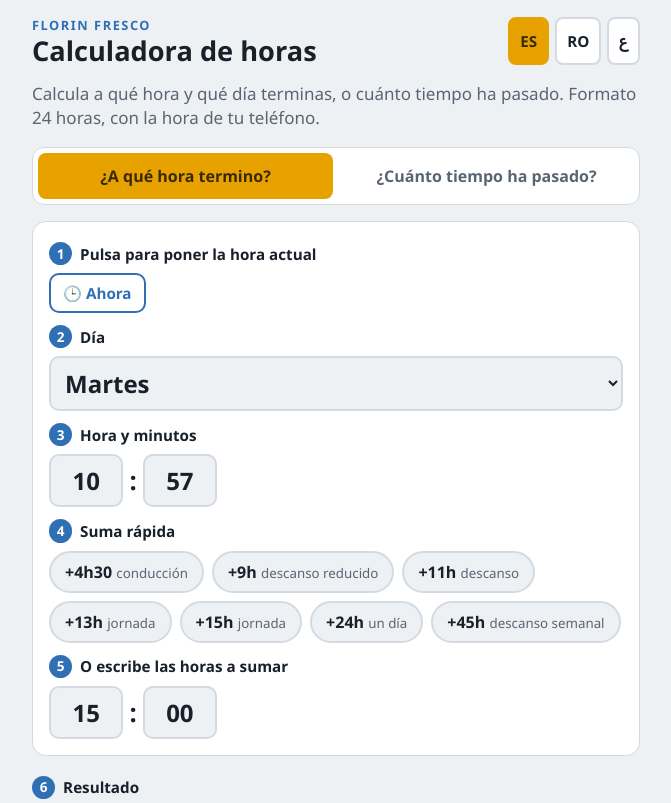
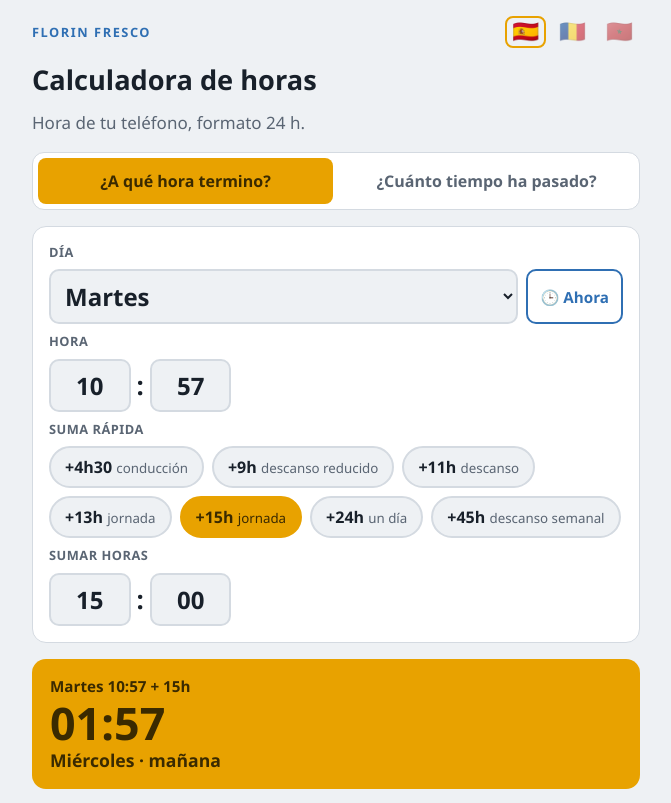
Before and after one commit to FITCODE1/calculadora-horas, a plain HTML site: page index.html in a window 1280 px wide. Shown: the top 803 px of the page, without its empty margins (304-975 px from the left). Drawn offline with Linux system fonts and the light colour scheme.

Commit message:
feat: wheel pickers, now button beside day, active quick chip, flag language switch, shorter subtitle
Co-Authored-By: Claude Opus 5.5 <noreply@anthropic.com>

```diff
--- a/index.html
+++ b/index.html
@@ -36,10 +36,10 @@ body { margin: 0; background: var(--bg); color: var(--ink); font-family: var(--f
   display: grid; gap: 16px; }
 h1, h2 { margin: 0; line-height: 1.15; }
 h1 { font-size: 1.7rem; } h2 { font-size: 1.2rem; }
-.top { display: flex; justify-content: space-between; align-items: center; gap: 10px; flex-wrap: wrap; }
+.top { display: flex; justify-content: space-between; align-items: center; gap: 10px; }
 .langs { display: flex; gap: 6px; }
-.langs button { font: 700 .95rem var(--font); border: 2px solid var(--line); background: var(--card); color: var(--ink); border-radius: 8px; padding: 6px 10px; cursor: pointer; }
-.langs button[aria-pressed="true"] { border-color: var(--accent); background: var(--accent); color: var(--accent-ink); }
+.langs button { font-size: 1.35rem; line-height: 1; border: 2px solid transparent; background: transparent; border-radius: 8px; padding: 3px 5px; cursor: pointer; opacity: .55; }
+.langs button[aria-pressed="true"] { border-color: var(--accent); opacity: 1; }
 .sub { color: var(--muted); margin: 0; }
 .brand { font-size: .8rem; font-weight: 800; letter-spacing: .12em; text-transform: uppercase; color: var(--drive); }
 .tabs { display: grid; grid-template-columns: 1fr 1fr; gap: 6px; background: var(--card); border: 1px solid var(--line); border-radius: 12px; padding: 5px; }
@@ -50,7 +50,13 @@ h1 { font-size: 1.7rem; } h2 { font-size: 1.2rem; }
 .row { display: flex; flex-wrap: wrap; gap: 10px; align-items: end; }
 label { display: grid; gap: 4px; font-size: .8rem; color: var(--muted); font-weight: 700; text-transform: uppercase; letter-spacing: .04em; }
 select, input { font: 700 1.5rem var(--font); color: var(--ink); background: var(--bg); border: 2px solid var(--line); border-radius: 10px; padding: 8px 10px; font-variant-numeric: tabular-nums; }
-.num { width: 3.1em; text-align: center; }
+.num { width: 3.4em; text-align: center; text-align-last: center; -webkit-appearance: none; appearance: none; }
+.dayrow { display: flex; gap: 8px; align-items: stretch; }
+.dayrow select { flex: 1; min-width: 0; }
+.dayrow .now { margin: 0; }
+#mode-add, #mode-diff { gap: 8px; }
+.chip.on { background: var(--accent); border-color: var(--accent); color: var(--accent-ink); }
+.chip.on small { color: var(--accent-ink); }
 .tblock { display: grid; grid-template-columns: auto 1fr; grid-template-areas: "day day" "time now"; gap: 10px; align-items: end; }
 .tblock > label { grid-area: day; }
 .tblock > .field { grid-area: time; }
@@ -61,12 +67,6 @@ select, input { font: 700 1.5rem var(--font); color: var(--ink); background: var
 .hhmm { display: flex; flex-wrap: nowrap; align-items: center; gap: 6px; direction: ltr; justify-content: flex-start; }
 .hhmm .colon { padding: 0; }
 
-.step { display: flex; align-items: center; gap: 8px; font-weight: 700; font-size: .95rem; color: var(--ink); margin-top: 4px; }
-.step .n { flex: none; width: 1.7em; height: 1.7em; border-radius: 50%; background: var(--drive); color: var(--card); display: grid; place-items: center; font-size: .85rem; }
-#mode-add { gap: 8px; }
-label.step { text-transform: none; letter-spacing: 0; display: flex; }
-#mode-add > select { width: 100%; }
-#mode-add > .now { justify-self: start; margin: 0; }
 .sep { border: 0; border-top: 1px dashed var(--line); margin: 2px 0; width: 100%; }
 @media (min-width: 560px) {
   .tblock { grid-template-columns: minmax(0, 1fr) auto auto; grid-template-areas: "day time now"; }
@@ -95,11 +95,12 @@ footer { font-size: .8rem; color: var(--muted); text-align: center; }
 <body>
 <div class="wrap">
   <div class="top">
-    <div><div class="brand">Florin Fresco</div><h1 id="t-title"></h1></div>
+    <div class="brand">Florin Fresco</div>
     <div class="langs" role="group" aria-label="Idioma">
-      <button data-lang="es">ES</button><button data-lang="ro">RO</button><button data-lang="ar">ع</button>
+      <button data-lang="es" aria-label="Español">🇪🇸</button><button data-lang="ro" aria-label="Română">🇷🇴</button><button data-lang="ar" aria-label="العربية">🇲🇦</button>
     </div>
   </div>
+  <h1 id="t-title"></h1>
   <p class="sub" id="t-sub"></p>
 
   <div class="tabs" role="tablist">
@@ -108,37 +109,26 @@ footer { font-size: .8rem; color: var(--muted); text-align: center; }
   </div>
 
   <section id="mode-add" class="card">
-    <div class="step"><span class="n">1</span><span data-t="s1"></span></div>
-    <button class="now" id="btn-now" data-t="now"></button>
-    <label for="a-day" class="step"><span class="n">2</span><span data-t="s2"></span></label>
-    <select id="a-day"></select>
-    <div class="step"><span class="n">3</span><span data-t="s3"></span></div>
-    <div class="hhmm"><input id="a-h" class="num" type="text" inputmode="numeric" maxlength="2" aria-label="h"><span class="colon">:</span><input id="a-m" class="num mm" type="text" inputmode="numeric" maxlength="2" aria-label="min"></div>
-    <div class="step"><span class="n">4</span><span data-t="s4"></span></div>
+    <span class="cap" data-t="day"></span>
+    <div class="dayrow"><select id="a-day" aria-label="day"></select><button class="now" id="btn-now" data-t="now"></button></div>
+    <span class="cap" data-t="hour"></span>
+    <div class="hhmm"><select id="a-h" class="num" aria-label="h"></select><span class="colon">:</span><select id="a-m" class="num" aria-label="min"></select></div>
+    <span class="cap" data-t="s4"></span>
     <div class="chips" id="presets"></div>
-    <div class="step"><span class="n">5</span><span data-t="s5"></span></div>
-    <div class="hhmm"><input id="d-h" class="num" type="text" inputmode="numeric" maxlength="3" value="15" aria-label="h"><span class="colon">:</span><input id="d-m" class="num mm" type="text" inputmode="numeric" maxlength="2" value="00" aria-label="min"></div>
+    <span class="cap" data-t="addH"></span>
+    <div class="hhmm"><select id="d-h" class="num" aria-label="h"></select><span class="colon">:</span><select id="d-m" class="num" aria-label="min"></select></div>
   </section>
 
   <section id="mode-diff" class="card" hidden>
-    <div class="tblock">
-      <label for="f-day"><span data-t="from"></span><select id="f-day"></select></label>
-      <div class="field"><span class="cap" data-t="hour"></span>
-        <div class="hhmm"><input id="f-h" class="num" type="text" inputmode="numeric" maxlength="2" value="21" aria-label="h"><span class="colon">:</span><input id="f-m" class="num mm" type="text" inputmode="numeric" maxlength="2" value="10" aria-label="min"></div>
-      </div>
-      <button class="now" id="btn-now-f" data-t="now"></button>
-    </div>
+    <span class="cap" data-t="from"></span>
+    <div class="dayrow"><select id="f-day" aria-label="day"></select><button class="now" id="btn-now-f" data-t="now"></button></div>
+    <div class="hhmm"><select id="f-h" class="num" aria-label="h"></select><span class="colon">:</span><select id="f-m" class="num" aria-label="min"></select></div>
     <hr class="sep">
-    <div class="tblock">
-      <label for="t-day"><span data-t="to"></span><select id="t-day"></select></label>
-      <div class="field"><span class="cap" data-t="hour"></span>
-        <div class="hhmm"><input id="t-h" class="num" type="text" inputmode="numeric" maxlength="2" value="08" aria-label="h"><span class="colon">:</span><input id="t-m" class="num mm" type="text" inputmode="numeric" maxlength="2" value="40" aria-label="min"></div>
-      </div>
-      <button class="now" id="btn-now-t" data-t="now"></button>
-    </div>
+    <span class="cap" data-t="to"></span>
+    <div class="dayrow"><select id="t-day" aria-label="day"></select><button class="now" id="btn-now-t" data-t="now"></button></div>
+    <div class="hhmm"><select id="t-h" class="num" aria-label="h"></select><span class="colon">:</span><select id="t-m" class="num" aria-label="min"></select></div>
   </section>
 
-  <div class="step" id="step6"><span class="n">6</span><span data-t="s6"></span></div>
   <div class="result" aria-live="polite">
     <span class="lbl" id="r-lbl"></span>
     <span class="big" id="r-big" dir="ltr"></span>
@@ -169,7 +159,7 @@ footer { font-size: .8rem; color: var(--muted); text-align: center; }
 const I18N = {
   es: {
     title: "Calculadora de horas",
-    sub: "Calcula a qué hora y qué día terminas, o cuánto tiempo ha pasado. Formato 24 horas, con la hora de tu teléfono.",
+    sub: "Hora de tu teléfono, formato 24 h.",
     tabAdd: "¿A qué hora termino?", tabDiff: "¿Cuánto tiempo ha pasado?",
     day: "Día", hour: "Hora", min: "Min", now: "🕒 Ahora", s1: "Pulsa para poner la hora actual", s2: "Día", s3: "Hora y minutos", s4: "Suma rápida", s5: "O escribe las horas a sumar", s6: "Resultado", addH: "Sumar horas", from: "Desde", to: "Hasta",
     days: ["Lunes", "Martes", "Miércoles", "Jueves", "Viernes", "Sábado", "Domingo"],
@@ -201,7 +191,7 @@ const I18N = {
   },
   ro: {
     title: "Calculator ore șofer",
-    sub: "Afli la ce oră și în ce zi termini, sau cât timp a trecut. Ora pe 24 de ore, ora din telefonul tău.",
+    sub: "Ora telefonului, format 24 h.",
     tabAdd: "La ce oră termin?", tabDiff: "Cât timp a trecut?",
     day: "Ziua", hour: "Ora", min: "Min", now: "🕒 Acum", s1: "Apasă ca să pui ora de acum", s2: "Ziua", s3: "Ora și minutele", s4: "Adunare rapidă", s5: "Sau scrie orele de adunat", s6: "Rezultat", addH: "Adun ore", from: "De la", to: "Până la",
     days: ["Luni", "Marți", "Miercuri", "Joi", "Vineri", "Sâmbătă", "Duminică"],
@@ -233,7 +223,7 @@ const I18N = {
   },
   ar: {
     title: "حاسبة ساعات السائق",
-    sub: "احسب في أي ساعة وأي يوم تنتهي، أو كم من الوقت مضى. نظام 24 ساعة، حسب ساعة هاتفك.",
+    sub: "حسب ساعة هاتفك، نظام 24 ساعة.",
     tabAdd: "متى أنتهي؟", tabDiff: "كم مضى من الوقت؟",
     day: "اليوم", hour: "الساعة", min: "الدقائق", now: "🕒 الآن", s1: "اضغط لوضع الوقت الحالي", s2: "اليوم", s3: "الساعة والدقائق", s4: "إضافة سريعة", s5: "أو اكتب الساعات المراد إضافتها", s6: "النتيجة", addH: "أضف ساعات", from: "من", to: "إلى",
     days: ["الاثنين", "الثلاثاء", "الأربعاء", "الخميس", "الجمعة", "السبت", "الأحد"],
@@ -283,9 +273,16 @@ function deviceNow() {
   const d = new Date();
   return { day: (d.getDay() + 6) % 7, h: d.getHours(), m: d.getMinutes() };
 }
+function fillSelects() {
+  const opts = (n, padIt) => Array.from({ length: n }, (_, i) => `<option value="${i}">${padIt ? pad(i) : i}</option>`).join("");
+  for (const p of ["a", "f", "t"]) { $(p + "-h").innerHTML = opts(24, true); $(p + "-m").innerHTML = opts(60, true); }
+  $("d-h").innerHTML = opts(121, false); $("d-m").innerHTML = opts(60, true);
+  $("d-h").value = 15; $("d-m").value = 0;
+  $("f-h").value = 21; $("f-m").value = 10; $("t-h").value = 8; $("t-m").value = 40;
+}
 function fillNow() {
   const n = deviceNow();
-  $("a-day").value = n.day; $("a-h").value = pad(n.h); $("a-m").value = pad(n.m);
+  $("a-day").value = n.day; $("a-h").value = n.h; $("a-m").value = n.m;
 }
 
 function applyLang(l) {
@@ -400,7 +397,12 @@ function drawStrip(startDay, startMin, durMin) {
   svg.innerHTML = s;
 }
 
+function markChips() {
+  document.querySelectorAll("#presets .chip").forEach(c =>
+    c.classList.toggle("on", c.dataset.h === $("d-h").value && c.dataset.m === $("d-m").value));
+}
 function render() {
+  markChips();
   if (mode === "add") {
     const day = +$("a-day").value, sh = clampInt($("a-h"), 0, 23), sm = clampInt($("a-m"), 0, 59);
     const dh = clampInt($("d-h"), 0, 120), dm = clampInt($("d-m"), 0, 59);
@@ -429,22 +431,19 @@ function setMode(m) {
   mode = m;
   $("tab-add").setAttribute("aria-selected", m === "add");
   $("tab-diff").setAttribute("aria-selected", m === "diff");
-  $("mode-add").hidden = m !== "add"; $("mode-diff").hidden = m !== "diff"; $("step6").hidden = m !== "add";
+  $("mode-add").hidden = m !== "add"; $("mode-diff").hidden = m !== "diff";
   render();
 }
 
 $("tab-add").onclick = () => setMode("add");
 $("tab-diff").onclick = () => setMode("diff");
 $("btn-now").onclick = () => { fillNow(); render(); };
-const setNow = p => { const n = deviceNow(); $(p + "-day").value = n.day; $(p + "-h").value = pad(n.h); $(p + "-m").value = pad(n.m); render(); };
-document.querySelectorAll(".num").forEach(el => el.addEventListener("blur", () => {
-  const v = parseInt(el.value, 10); if (!isNaN(v)) el.value = el.id === "d-h" ? String(v) : pad(v);
-}));
+const setNow = p => { const n = deviceNow(); $(p + "-day").value = n.day; $(p + "-h").value = n.h; $(p + "-m").value = n.m; render(); };
 $("btn-now-f").onclick = () => setNow("f");
 $("btn-now-t").onclick = () => setNow("t");
 $("presets").addEventListener("click", e => {
   const b = e.target.closest(".chip"); if (!b) return;
-  $("d-h").value = b.dataset.h; $("d-m").value = pad(+b.dataset.m); render();
+  $("d-h").value = b.dataset.h; $("d-m").value = b.dataset.m; render();
 });
 document.querySelectorAll(".langs button").forEach(b => b.onclick = () => applyLang(b.dataset.lang));
 document.querySelectorAll("input, select").forEach(el => el.addEventListener("input", render));
@@ -455,6 +454,7 @@ let saved = null;
 try { saved = localStorage.getItem("lang"); } catch (e) {}
 const phone = (navigator.language || "es").slice(0, 2);
 for (const id of ["a-day", "f-day", "t-day"]) $(id).innerHTML = "<option value='0'></option>";
+fillSelects();
 applyLang(saved || (I18N[phone] ? phone : "es"));
 fillNow();
 const n = deviceNow(); $("f-day").value = n.day; $("t-day").value = (n.day + 1) % 7;
--- a/sw.js
+++ b/sw.js
@@ -1,5 +1,5 @@
 // Offline cache: the page works without signal after the first visit.
-const CACHE = "calculadora-horas-v6";
+const CACHE = "calculadora-horas-v7";
 const FILES = ["./", "index.html", "manifest.webmanifest", "icon-180.png", "icon-192.png", "icon-512.png"];
 
 self.addEventListener("install", e => {
```
